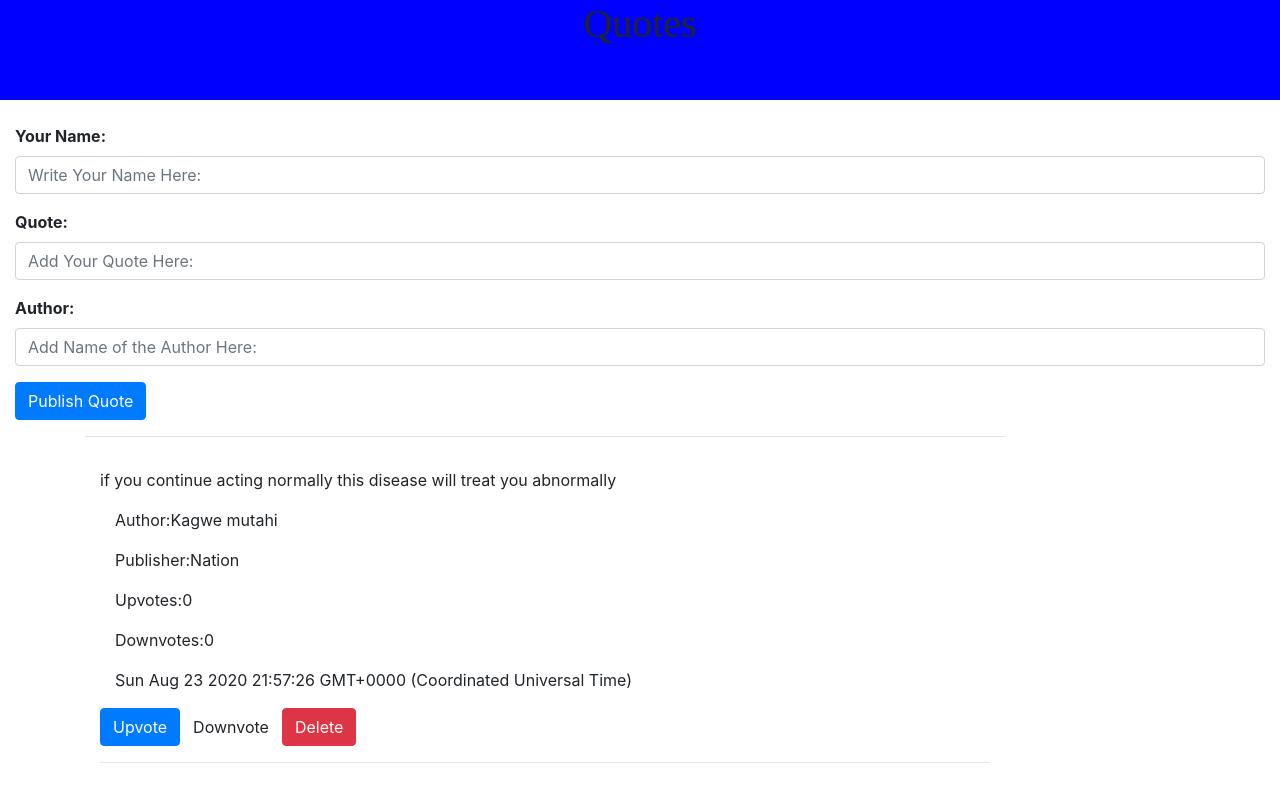
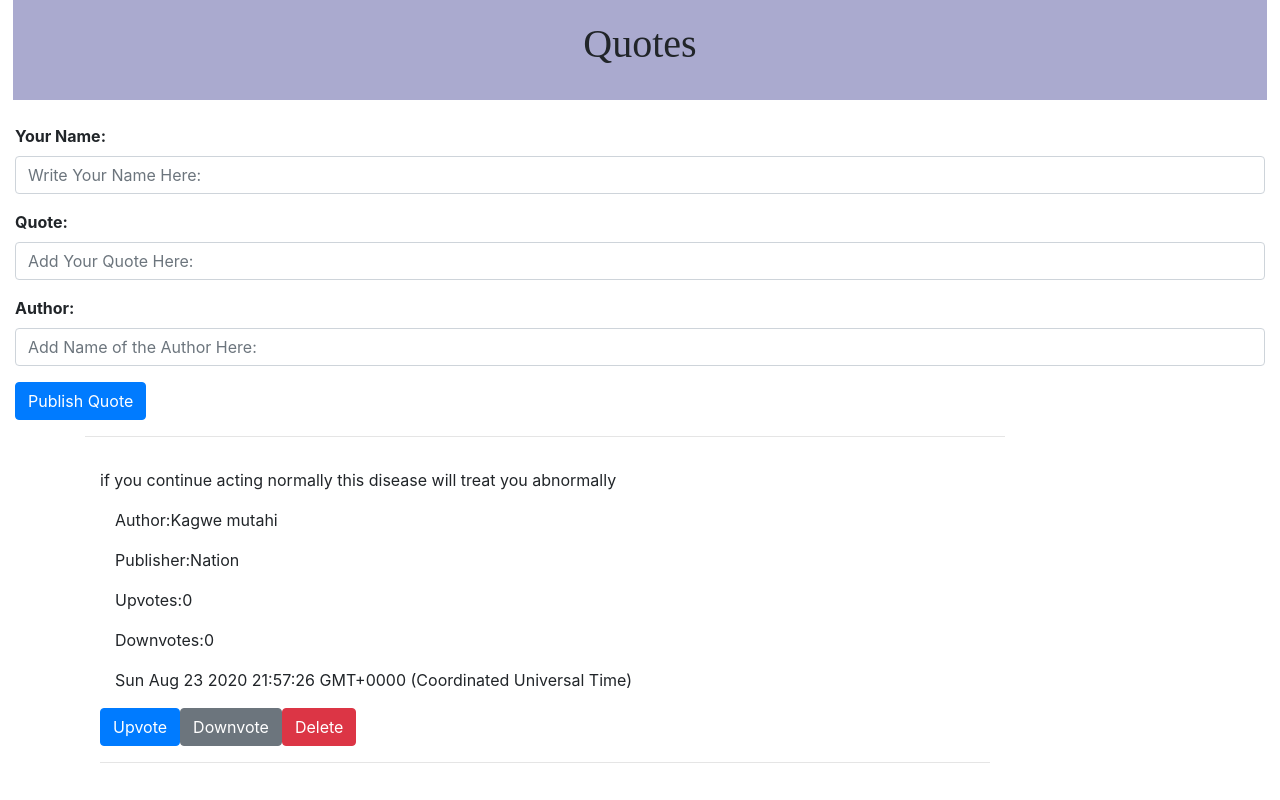
Before and after one commit to Kabu1/quoteit, an Angular app: page / in a window 1280 px wide. Shown: the top 800 px of the page. Built offline with nearby package versions, Linux system fonts and the light colour scheme.

Commit message:
add background color

```diff
--- a/src/app/form/form.component.html
+++ b/src/app/form/form.component.html
@@ -20,4 +20,4 @@
 
       <button type="submit" class="btn btn-primary">Publish Quote</button>
     </form>
-  </div>
+</div>
--- a/src/app/quote/quote.component.css
+++ b/src/app/quote/quote.component.css
@@ -3,15 +3,11 @@
   }
 
   .container-fluid{
-    /* padding: 1px; */
     text-align: center;
-    background-color: blue;
+    background-color: rgb(170, 170, 207);
     font-family: 'Times New Roman', Times, serif;
-    font-size: 70px;
+    font-size: 30px;
     height: 100px;
+    padding:20px;
+    width: 98%;
   }
-
-  /* .line
-  {
-    height: 5px;
-  } */
--- a/src/app/quote/quote.component.html
+++ b/src/app/quote/quote.component.html
@@ -17,7 +17,7 @@
 
 
           <button class="btn btn-primary" (click)="upvote(i)">Upvote</button>
-          <button class="btn" (click)="downvote(i)">Downvote</button>
+          <button class="btn btn-secondary" (click)="downvote(i)">Downvote</button>
           <button class="btn btn-danger" (click)="delQuote(i)">Delete</button>
 
           <hr>
```
